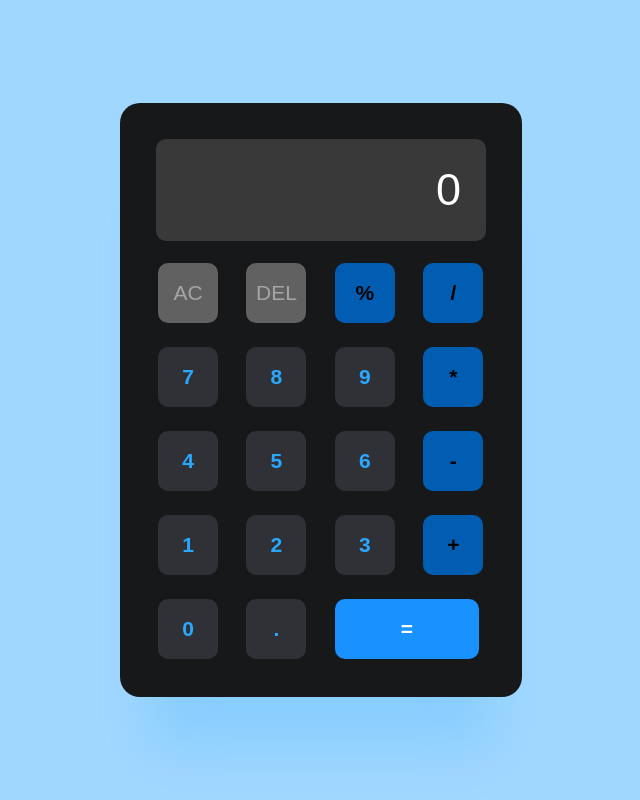
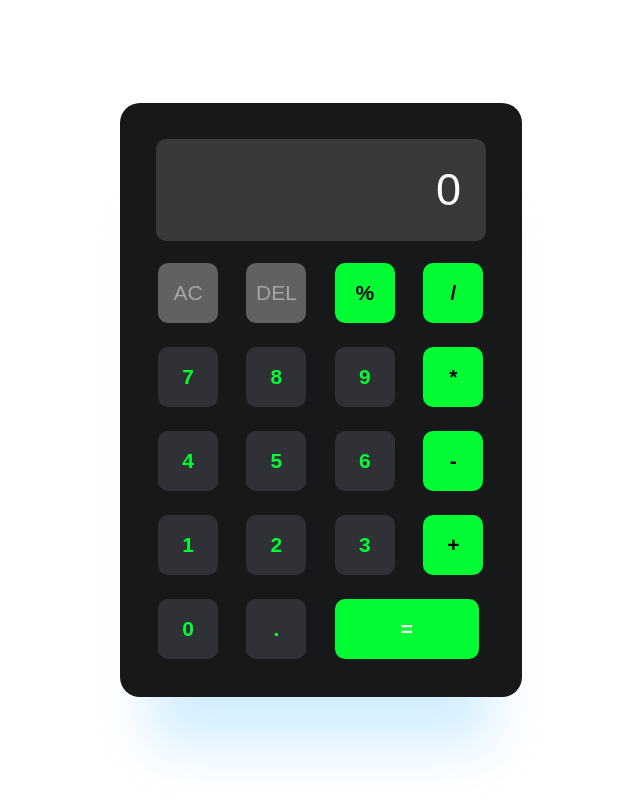
Before and after one commit to oshivimarsha/Calculator, a plain HTML site: page index.html in a window 1280 px wide. Shown: the whole page, without its empty margins (319-959 px from the left). Drawn offline with Linux system fonts and the light colour scheme.

Commit message:
Change color

```diff
--- a/index.html
+++ b/index.html
@@ -15,7 +15,7 @@
         .calculator {
             height: 100vh;
             width: 100%;
-            background: #a0d7ff;
+            background: #ffffff;
             display: flex;
             align-items: center;
             justify-content: center;
@@ -38,7 +38,7 @@
             font-size: 45px;
             background: #3a3939;
             text-align: right;
-            color: #ffffff;
+            color: #02fc34;
         }
 
         input::placeholder {
@@ -54,7 +54,7 @@
             background: #303136;
             font-size: 21px;
             font-weight: 600;
-            color: #29a8ff;
+            color: #02fc34;
             margin: 12px;
             cursor: pointer;
         }
@@ -67,12 +67,12 @@
         .equal {
             width: 144px;
             color: #fff;
-            background: #1991ff;
+            background: #02fc34;
             font-weight: 700;
         }
 
         .equal:hover {
-            background-color: #2372a8;
+            background-color: #025d14;
         }
 
         .other-clr {
@@ -87,13 +87,13 @@
         }
 
         .main {
-            background: #005db2;
+            background: #02fc34;
             color: #000000;
         }
 
         .main:hover {
             color: #ffffff;
-            background-color: #29a8ff;
+            background-color: #025d14;
         }
 
     </style>
```
